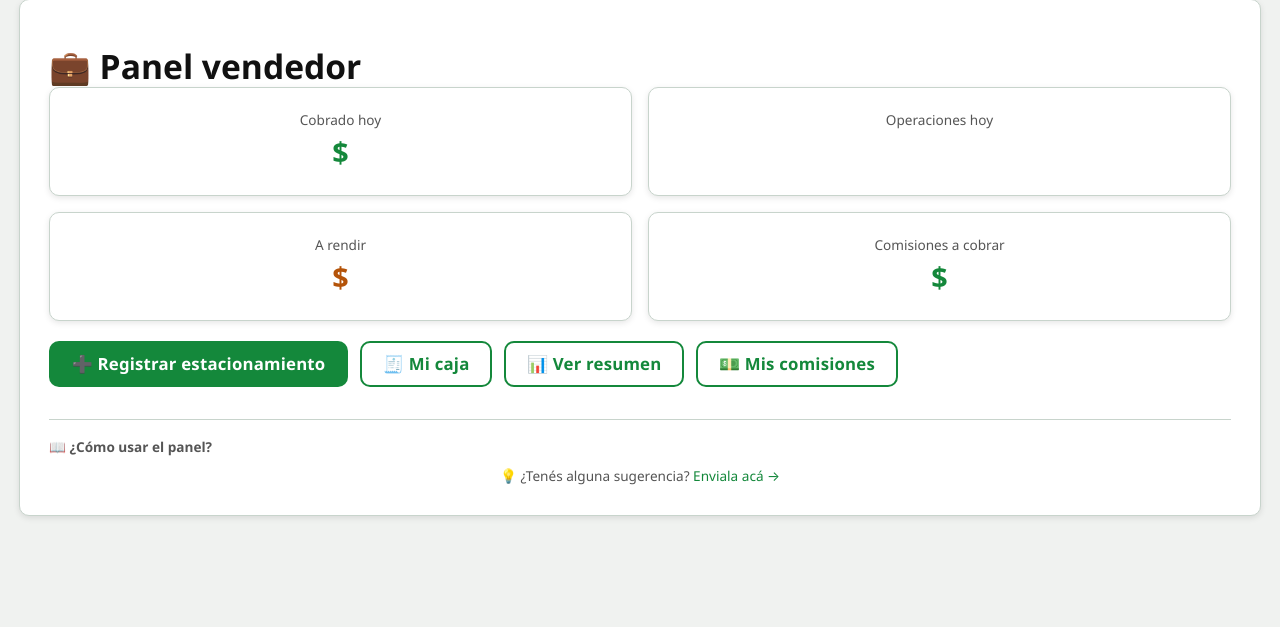
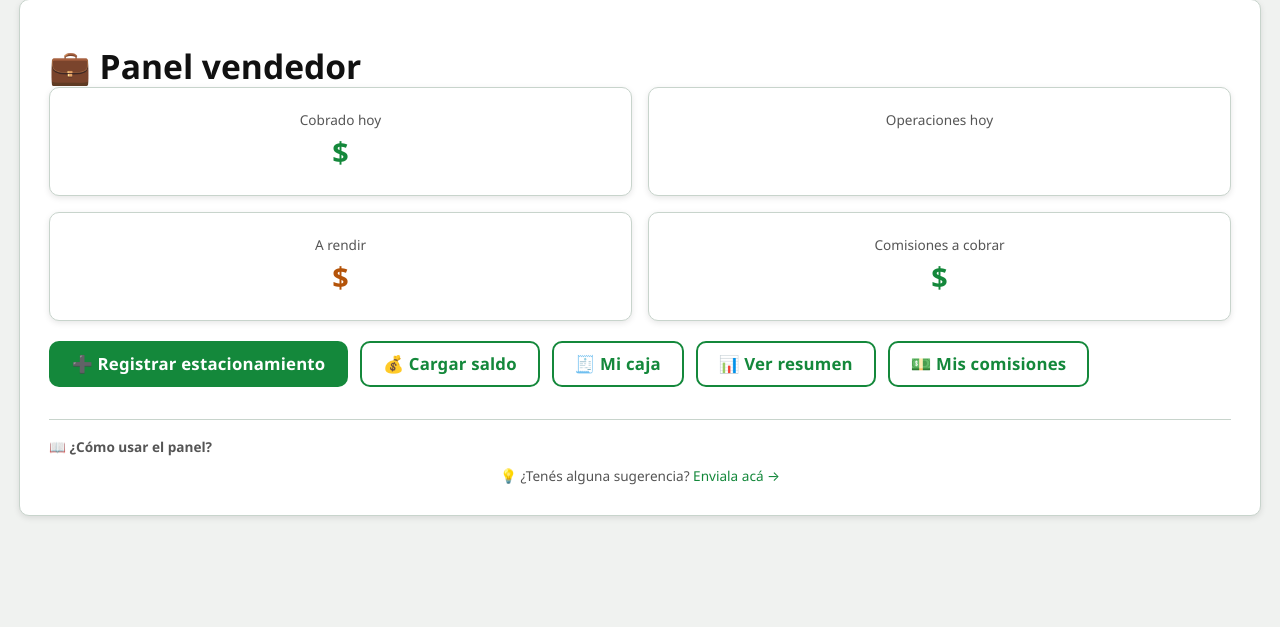
Before and after one commit to PolloLopez/estacionamiento_proyecto, a Django app: template templates/vendedores/panel.html in a window 1280 px wide. Shown: the part 87-714 px from the top of the page. Run offline with Django 5.2, Linux system fonts and the light colour scheme; the template is opened without the code that fills it, so the values that code supplies are empty.

Commit message:
feat: batch bugs — locale fix JS, vendedor saldo, pagar UX, ticket leyenda, duracion_minima, ticket infraccion doble alto

```diff
--- a/app_estacionamiento/views.py
+++ b/app_estacionamiento/views.py
@@ -61,6 +61,7 @@ from .views_vendedor import (
     mis_comisiones,
     certificar_comision,
     presentar_factura,
+    cargar_saldo_vendedor,
 )
 from .views_conductor import (
     inicio_usuarios,
--- a/templates/vendedores/panel.html
+++ b/templates/vendedores/panel.html
@@ -87,6 +87,9 @@
           ⚠️ Cobrar infracción
         </a>
         {% endif %}
+        <a class="btn btn-outline" href="{% url 'vendedor_cargar_saldo' %}">
+          💰 Cargar saldo
+        </a>
         <a class="btn btn-outline" href="{% url 'vendedores_caja' %}">
           🧾 Mi caja
         </a>
```
Also changed, not shown: app_estacionamiento/migrations/0093_remove_billeteraconductor_unique_billetera_conductor_municipio_and_more.py (added).
